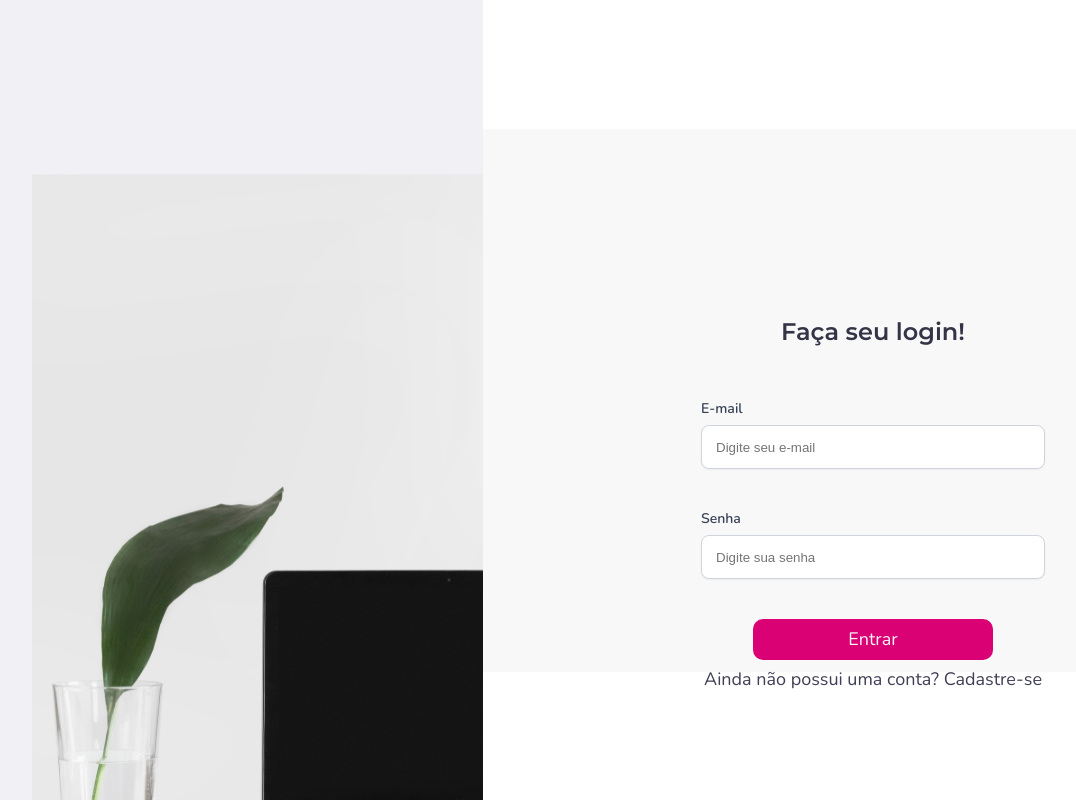
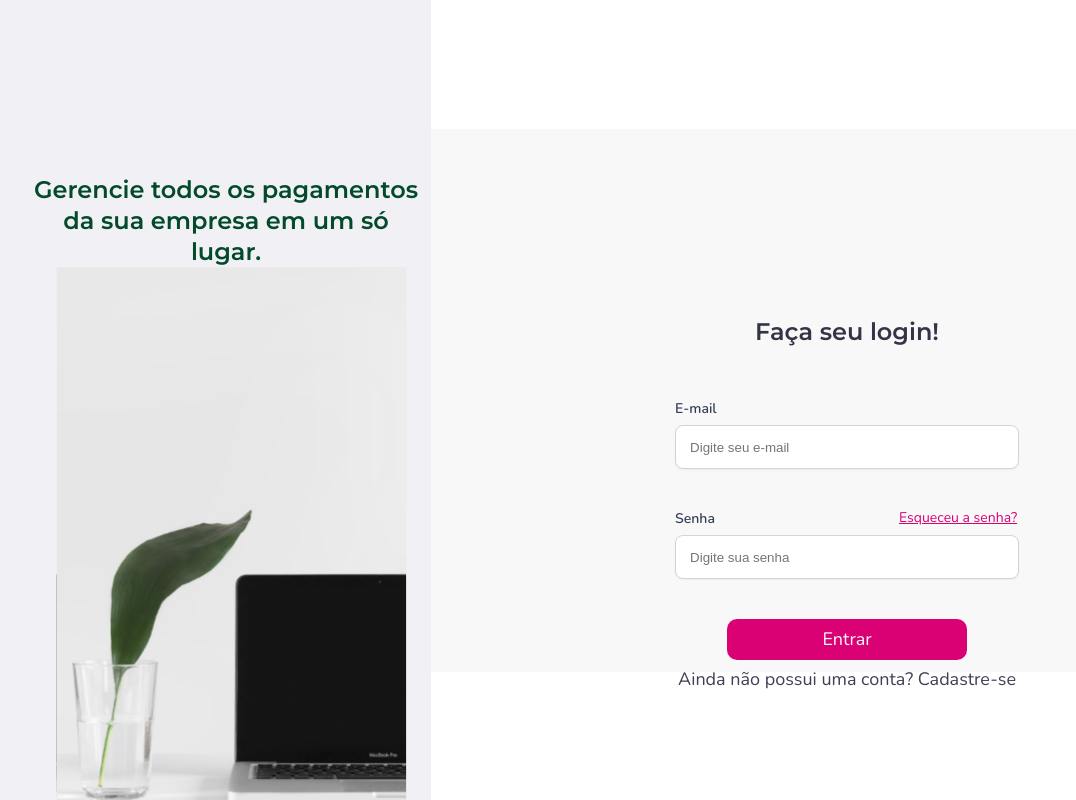
Before and after one commit to anapaulasouzasantos/billingcontrol, a React (Vite) app in the folder desafio-m05/: page / in a window 1280 px wide. Shown: the top 800 px of the page, without its empty margins (17-1093 px from the left). Built offline with nearby package versions, Linux system fonts and the light colour scheme.

Commit message:
tratamento de erros

```diff
--- a/desafio-m05/src/pages/SignIn/index.jsx
+++ b/desafio-m05/src/pages/SignIn/index.jsx
@@ -1,25 +1,55 @@
 import './styles.css';
 import '../../utils/global.css';
+import api from '../../config/api';
+import { getItem, setItem } from '../../functions/storage';
 import Background from '../../assets/background-image.svg';
-import { useState } from 'react';
+import { useEffect, useState } from 'react';
+import { useNavigate } from 'react-router-dom';
 
 function SignIn() {
+  const navigate = useNavigate();
+
   const [errorMessage, setErrorMessage] = useState(null);
   const [email, setEmail] = useState('');
   const [password, setPassword] = useState('');
 
-  function handleSubmit(e) {
+  async function handleSubmit(e) {
     e.preventDefault();
 
-    if (!email || !password) {
-      setErrorMessage('Todos os campos são obrigatorios.')
-      return;
+    try {
+      if (!email || !password) {
+        setErrorMessage('Todos os campos são obrigatorios.')
+        return;
+      }
+
+      const response = await api.post('/login', {
+        email,
+        password
+      });
+
+
+      const { token } = response.data;
+      setItem('token', token);
+      navigate('/main');
+    } catch (error) {
+      setEmail('');
+      setPassword('');
+      setErrorMessage(error.response.data.mensagem);
     }
   }
+
+  useEffect(() => {
+    const token = getItem('token');
+
+    if (token) {
+      navigate('/main');
+    }
+  }, [])
 
   return (
     <main>
       <div className='left'>
+        <p className='subtitle' >Gerencie todos os pagamentos da sua empresa em um só lugar.</p>
         <img src={Background} alt='aside background image' className='bg-image' />
       </div>
       <div className='right'>
@@ -37,7 +67,7 @@ function SignIn() {
               </input>
             </label>
             <label>
-              Senha
+              Senha < span className='pass-recover' >Esqueceu a senha?</span>
               <input
                 type='password'
                 placeholder='Digite sua senha'
--- a/desafio-m05/src/pages/SignIn/styles.css
+++ b/desafio-m05/src/pages/SignIn/styles.css
@@ -5,6 +5,28 @@ main {
 
 .left {
     width: 40%;
+}
+
+.subtitle {
+    width: 388px;
+    height: 93px;
+
+    font-family: 'Montserrat', sans-serif;
+    font-style: normal;
+    font-weight: 600;
+    font-size: 24px;
+    line-height: 130%;
+
+    display: flex;
+    align-items: center;
+    text-align: center;
+
+    color: #034A2A;
+}
+
+.bg-image {
+    height: 100%;
+    margin: 0;
 }
 
 
@@ -47,6 +69,7 @@ form h1 {
 }
 
 label {
+    position: relative;
     display: flex;
     flex-direction: column;
     align-items: flex-start;
@@ -54,6 +77,17 @@ label {
     gap: 6px;
     width: 344px;
     height: 70px;
+}
+
+.pass-recover {
+    position: absolute;
+
+    left: 224px;
+
+    font-size: 14px;
+    text-decoration-line: underline;
+
+    color: #DA0175;
 }
 
 form input {
@@ -67,6 +101,7 @@ form input {
 }
 
 .error-message {
+    margin-top: 10px;
     color: red;
 }
 
```
Also changed, not shown: 1 other file (tests, documents, lock files or other folders).
